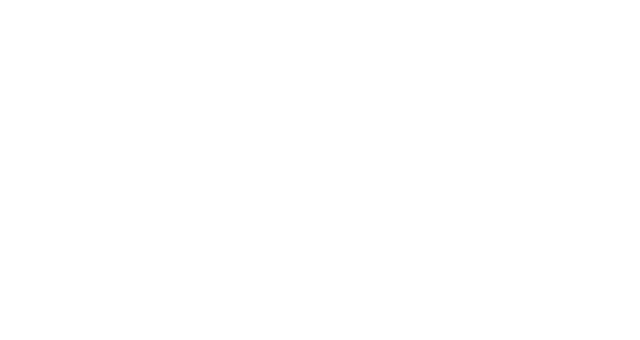
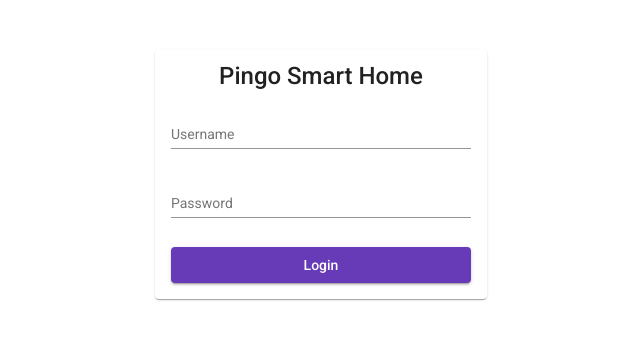
Before and after one commit to ketsarins/pingo-smart-home, an Angular app: page / in a window 1280 px wide. Shown: the top 340 px of the page, without its empty margins (319-959 px from the left). Built offline with nearby package versions, Linux system fonts and the light colour scheme.

Commit message:
Generated login component and added html for login form

```diff
--- a/src/app/app-routing.module.ts
+++ b/src/app/app-routing.module.ts
@@ -1,8 +1,12 @@
 import { NgModule } from '@angular/core';
 import { Routes, RouterModule } from '@angular/router';
+import { LoginComponent } from './login/login/login.component'
 
 
-const routes: Routes = [];
+const routes: Routes = [
+  { path: '', component: LoginComponent }, // TODO:: Check user authentication here
+  { path: 'login', component: LoginComponent }
+];
 
 @NgModule({
   imports: [RouterModule.forRoot(routes)],
--- /dev/null
+++ b/src/app/login/login/login.component.html
@@ -0,0 +1,25 @@
+<div class="login-container">
+    <mat-card>
+        <mat-card-title class="pingo-card-title">Pingo Smart Home</mat-card-title>
+        <mat-card-content>
+            <form>
+                <p>
+                    <mat-form-field>
+                        <input type="text" matInput placeholder="Username" formControlName="username">
+                    </mat-form-field>
+                </p>
+
+                <p>
+                    <mat-form-field>
+                        <input type="password" matInput placeholder="Password" formControlName="password">
+                    </mat-form-field>
+                </p>
+
+                <div class="button">
+                    <button type="submit" class="btn-login" mat-raised-button color="primary">Login</button>
+                </div>
+
+            </form>
+        </mat-card-content>
+    </mat-card>
+</div>
--- /dev/null
+++ b/src/app/login/login/login.component.scss
@@ -0,0 +1,15 @@
+
+.mat-form-field {
+    width: 100%;
+    min-width: 300px;
+  }
+
+mat-card-title,
+mat-card-content {
+  display: flex;
+  justify-content: center;
+}
+
+.btn-login {
+  width: 100%;
+}
--- /dev/null
+++ b/src/app/login/login/login.component.ts
@@ -0,0 +1,15 @@
+import { Component, OnInit } from '@angular/core';
+
+@Component({
+  selector: 'app-login',
+  templateUrl: './login.component.html',
+  styleUrls: ['./login.component.scss']
+})
+export class LoginComponent implements OnInit {
+
+  constructor() { }
+
+  ngOnInit(): void {
+  }
+
+}
--- a/src/index.html
+++ b/src/index.html
@@ -10,6 +10,6 @@
   <link href="https://fonts.googleapis.com/icon?family=Material+Icons" rel="stylesheet">
 </head>
 <body class="mat-typography">
-  <app-root></app-root>
+  <app-root class="flex-container-center"></app-root>
 </body>
 </html>
--- a/src/styles.scss
+++ b/src/styles.scss
@@ -1,4 +1,32 @@
 /* You can add global styles to this file, and also import other style files */
 
-html, body { height: 100%; }
-body { margin: 0; font-family: Roboto, "Helvetica Neue", sans-serif; }
+html,
+body {
+    height: 100%;
+}
+
+body {
+    margin: 0;
+    font-family: Roboto, "Helvetica Neue", sans-serif;
+}
+
+.flex-container-center {
+    display: flex;
+    justify-content: center;
+    margin: 10px 0px;
+    padding: 40px 0px;
+    position: fixed;
+    top: 0;
+    right: 0;
+    bottom: 0;
+    left: 0;
+}
+
+/* --- Custom Card Start--- */
+mat-card {
+    .pingo-card-title {
+        margin: 24px 0 24px;
+    }
+}
+
+/* --- Custom Card End--- */
```
Also changed, not shown: src/app/app.module.ts (+9 -3 lines), 1 other file (tests, documents, lock files or other folders).
